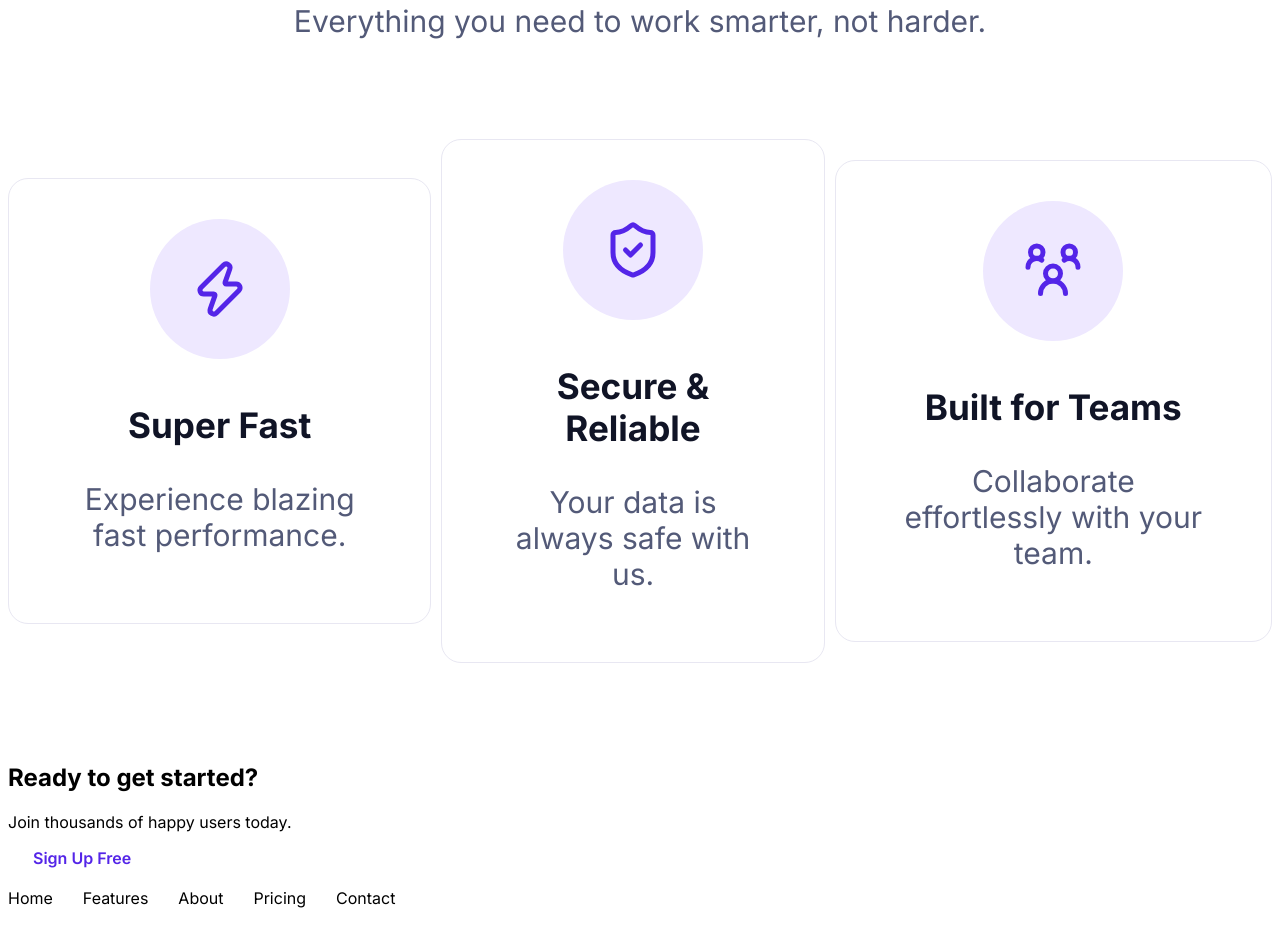
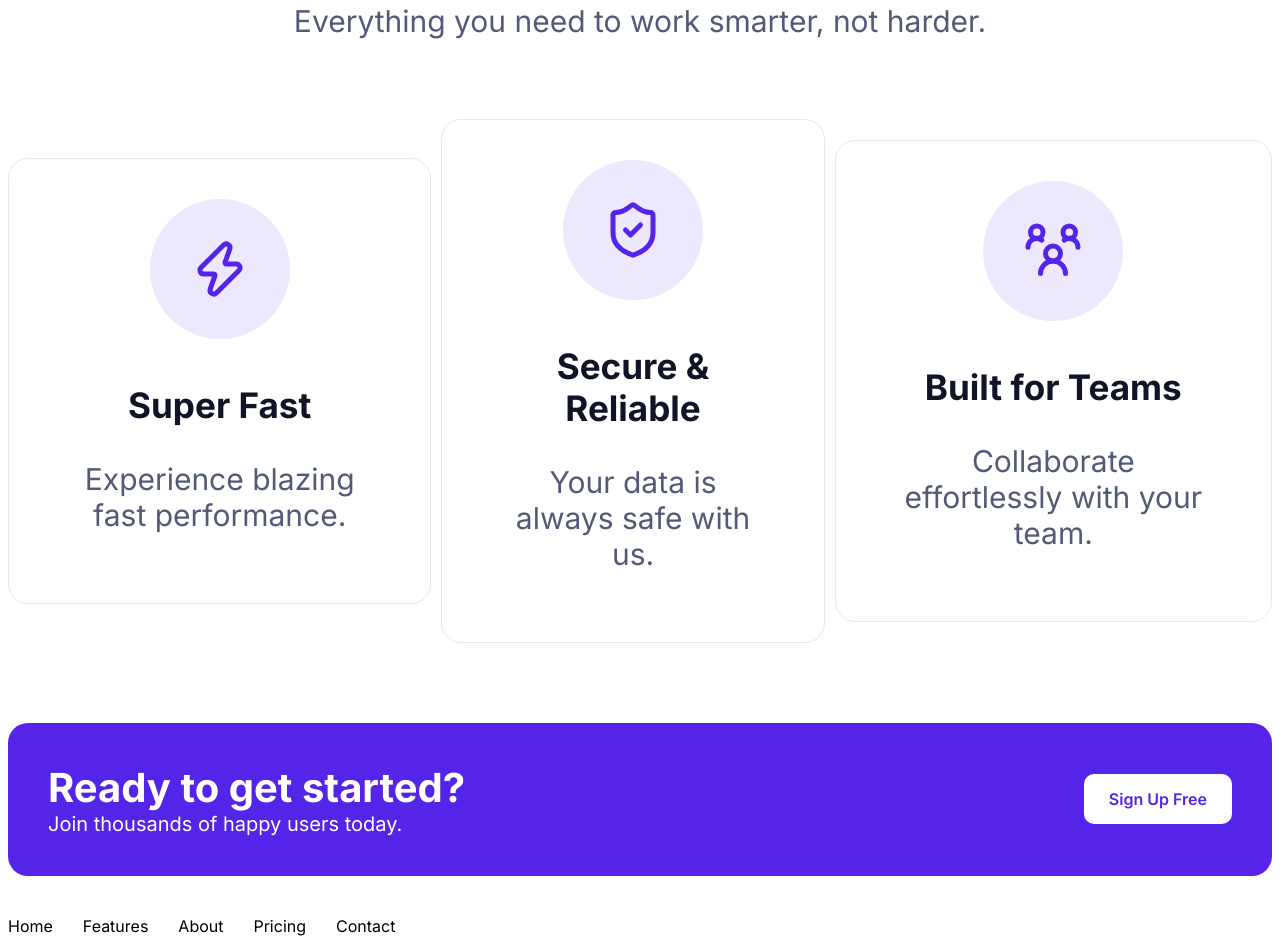
Before and after one commit to marvinobig/landingPage, a plain HTML site: page index.html in a window 1280 px wide. Shown: the part 1060-2004 px from the top of the page. Before the commit the page ends 1976 px from the top, so only its background shows below. Drawn offline with Linux system fonts and the light colour scheme.

Commit message:
style: CTA-Bereich gestylt

```diff
--- a/index.html
+++ b/index.html
@@ -88,7 +88,7 @@
           </div>
         </article>
       </section>
-      <section>
+      <section class="cta">
         <div>
           <h2>Ready to get started?</h2>
           <p>Join thousands of happy users today.</p>
--- a/style.css
+++ b/style.css
@@ -133,7 +133,7 @@ a:visited {
   text-align: center;
   gap: var(--general-gap);
   min-height: 350px;
-  margin: calc(var(--general-margin) * 5) 0;
+  margin: calc(var(--general-margin) * 4) 0;
 }
 
 .main-card_card {
@@ -162,3 +162,25 @@ a:visited {
   height: 60px;
   color: #5425E8;
 }
+
+.cta {
+  display: flex;
+  justify-content: space-between;
+  gap: var(--general-gap);
+  padding: calc(var(--general-padding) * 2);
+  margin-bottom: var(--general-margin);
+  border-radius: var(--general-radius);
+  align-items: center;
+  background-color: #5425E8;
+  color: #ffffff;
+}
+
+.cta h2 {
+  font-size: 40px;
+  margin: 0;
+}
+
+.cta p {
+  font-size: 20px;
+  margin: 0;
+}
```
